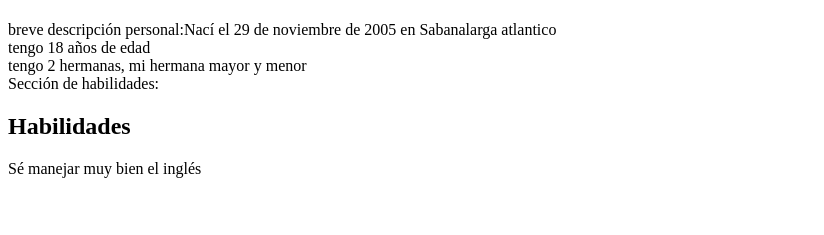
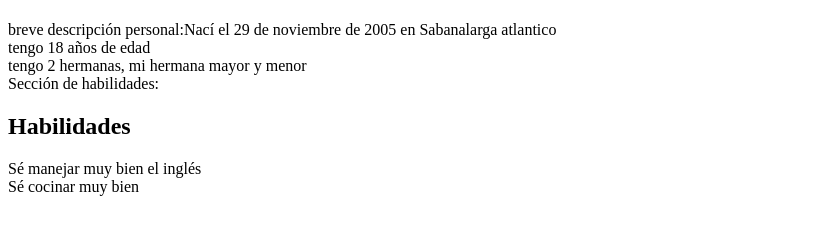
Before and after one commit to DannaHg/BuenasPracticasParcial1, a plain HTML site: page index.html in a window 1280 px wide. Shown: the part 85-320 px from the top of the page, without its empty margins (0-824 px from the left). Drawn offline with Linux system fonts and the light colour scheme.

Commit message:
Habilidades1

```diff
--- a/index.html
+++ b/index.html
@@ -12,5 +12,6 @@
     <div>tengo 2 hermanas, mi hermana mayor y menor</div>
     Sección de habilidades: <h2>Habilidades</h2>
     <div>Sé manejar muy bien el inglés</div>
+    <div>Sé cocinar muy bien</div>
 </body>
 </html>
```
